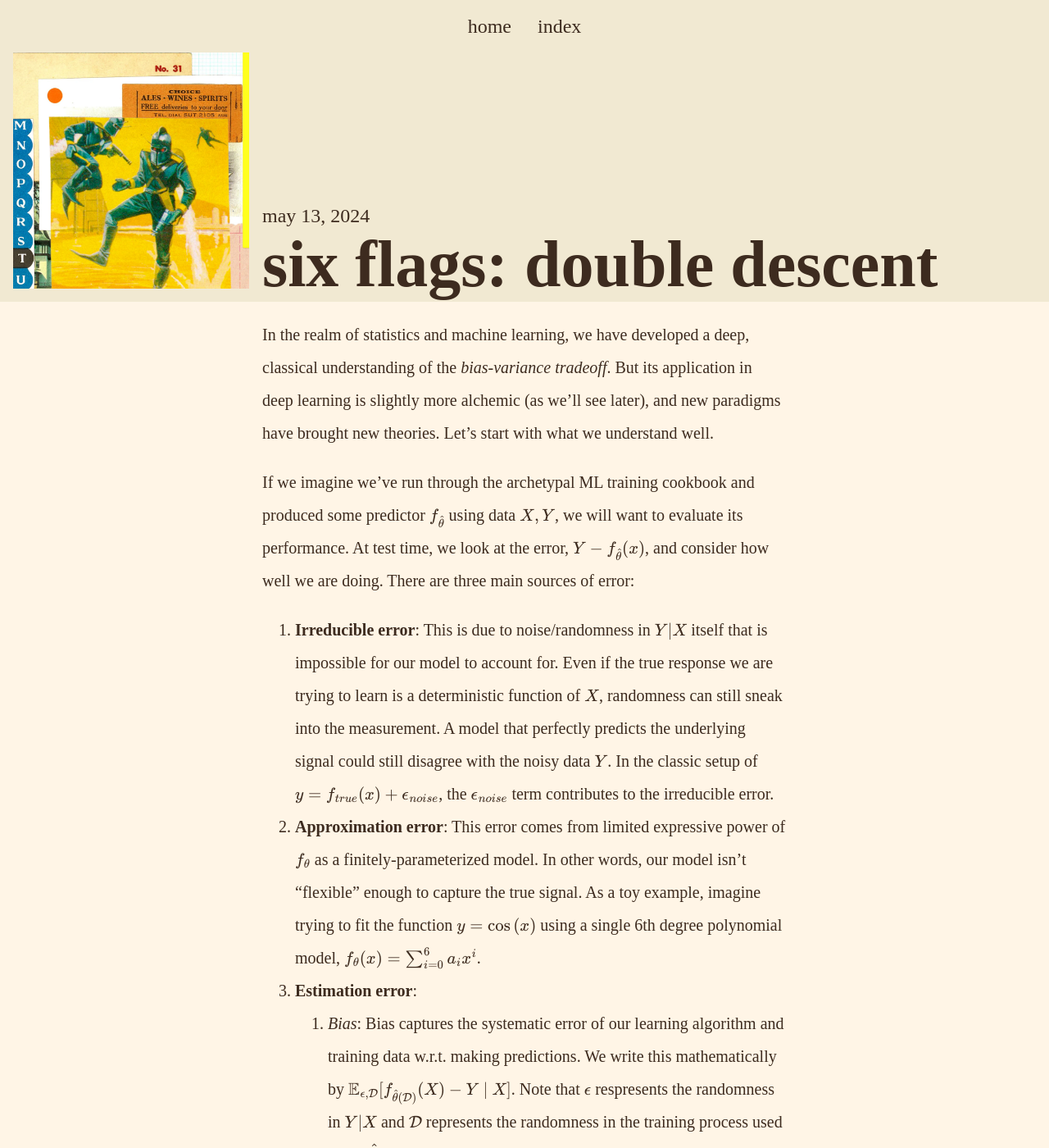
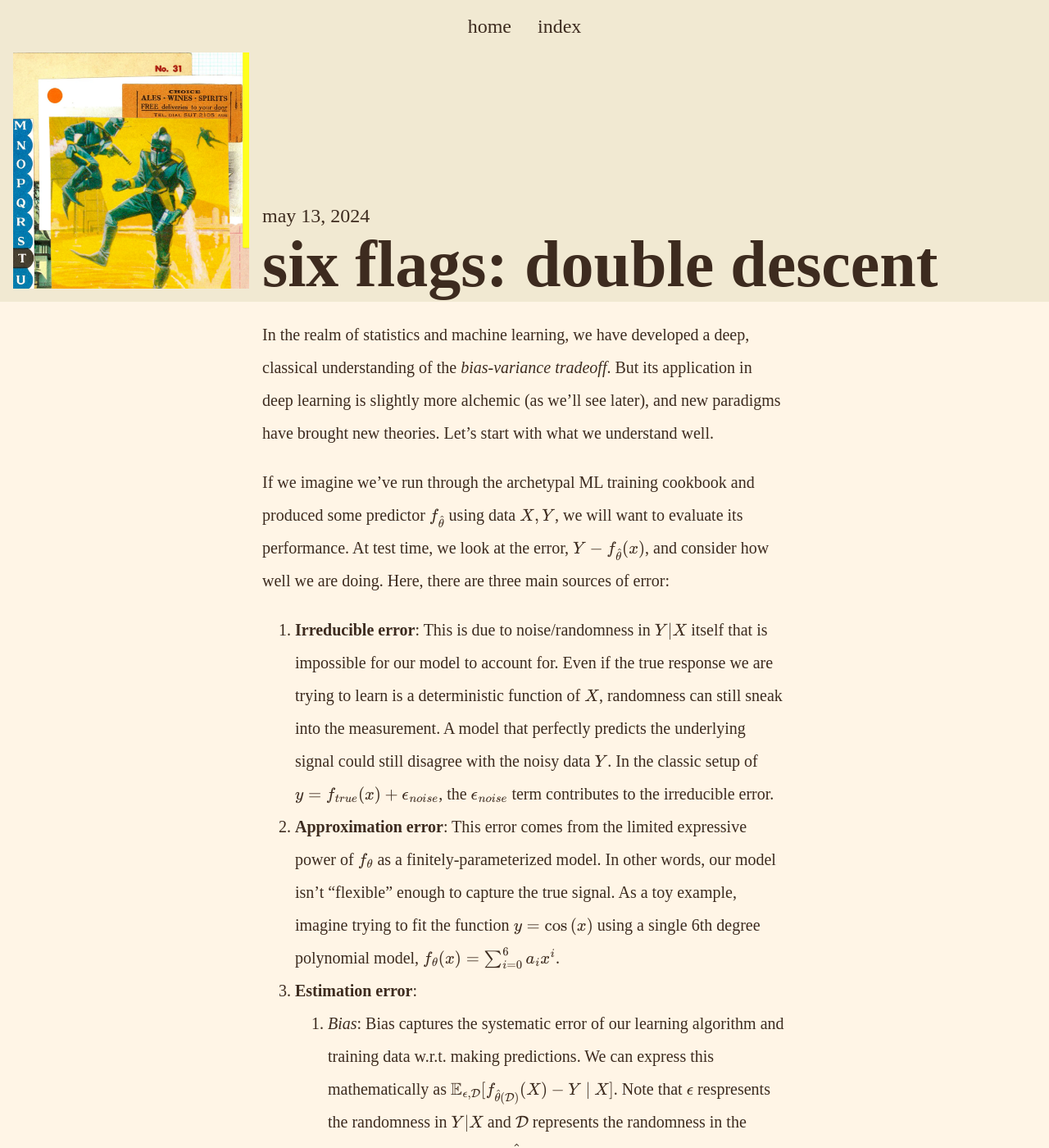
Before and after one commit to keatonelvins/keatonelvins.github.io, a Jekyll site: the page built from _posts/2024-05-13-double-descent.md, in a window 1280 px wide and 1400 px high. Shown: the whole window at 82% size. Built offline with Jekyll 4.4.1, drawn with Linux system fonts in a browser that asks for light colours; some web fonts are replaced; some of the changed text lies outside the part shown.

Commit message:
small double descent update

```diff
--- a/_posts/2024-05-13-double-descent.md
+++ b/_posts/2024-05-13-double-descent.md
@@ -8,12 +8,12 @@
 
 In the realm of statistics and machine learning, we have developed a deep, classical understanding of the *bias-variance tradeoff*. But its application in deep learning is slightly more alchemic (as we'll see later), and new paradigms have brought new theories. Let's start with what we understand well.
 
-If we imagine we've run through the archetypal ML training cookbook and produced some predictor $$f_{\hat{\theta}}$$ using data $$X, Y$$, we will want to evaluate its performance. At test time, we look at the error, $$Y - f_{\hat{\theta}}(x)$$, and consider how well we are doing. There are three main sources of error:
+If we imagine we've run through the archetypal ML training cookbook and produced some predictor $$f_{\hat{\theta}}$$ using data $$X, Y$$, we will want to evaluate its performance. At test time, we look at the error, $$Y - f_{\hat{\theta}}(x)$$, and consider how well we are doing. Here, there are three main sources of error:
 
 1. **Irreducible error**: This is due to noise/randomness in $$Y\vert X$$ itself that is impossible for our model to account for. Even if the true response we are trying to learn is a deterministic function of $$X$$, randomness can still sneak into the measurement. A model that perfectly predicts the underlying signal could still disagree with the noisy data $$Y$$. In the classic setup of $$y = f_{true}(x) + \epsilon_{noise}$$, the $$\epsilon_{noise}$$ term contributes to the irreducible error.
-2. **Approximation error**: This error comes from limited expressive power of $$f_\theta$$ as a finitely-parameterized model. In other words, our model isn't "flexible" enough to capture the true signal. As a toy example, imagine trying to fit the function $$y = \cos{(x)}$$ using a single 6th degree polynomial model, $$f_\theta(x) = \sum_{i=0}^6 a_ix^i$$.
+2. **Approximation error**: This error comes from the limited expressive power of $$f_\theta$$ as a finitely-parameterized model. In other words, our model isn't "flexible" enough to capture the true signal. As a toy example, imagine trying to fit the function $$y = \cos{(x)}$$ using a single 6th degree polynomial model, $$f_\theta(x) = \sum_{i=0}^6 a_ix^i$$.
 3. **Estimation error**:
-    1. *Bias*: Bias captures the systematic error of our learning algorithm and training data w.r.t. making predictions. We write this mathematically by $$\mathbb{E}_{\epsilon, \mathcal{D}}[f_{\hat{\theta}(\mathcal{D})}(X) - Y \ \vert\ X]$$. Note that $$\epsilon$$ respresents the randomness in $$Y\vert X$$ and $$\mathcal{D}$$ represents the randomness in the training process used to get $$\hat{\theta}$$. For example, this could include the training data set we used or the splits made in random forest trees. Traditionally, $$X$$ is separate from $$\mathcal{D}$$ and is not random. It's common to look at the squared bias to prevent positive and negative biases for different observations from canceling.
+    1. *Bias*: Bias captures the systematic error of our learning algorithm and training data w.r.t. making predictions. We can express this mathematically as $$\mathbb{E}_{\epsilon, \mathcal{D}}[f_{\hat{\theta}(\mathcal{D})}(X) - Y \ \vert\ X]$$. Note that $$\epsilon$$ respresents the randomness in $$Y\vert X$$ and $$\mathcal{D}$$ represents the randomness in the training process used to get $$\hat{\theta}$$. For example, this could include the training data set we used or the splits made in random forest trees. Traditionally, $$X$$ is separate from $$\mathcal{D}$$ and is not random. It's common to look at the squared bias to prevent positive and negative biases for different observations from canceling.
     2. *Variance*: This is the variable part of error. We write it as $$\mathbb{E}_{\mathcal{D}}[(f_{\hat{\theta}(\mathcal{D})}(X) - \mathbb{E}_{\mathcal{D}}[f_{\hat{\theta}(\mathcal{D})}(X) ])^2\ \vert \ X]$$, where $$\mathcal{D}$$ again represents the randomness of the training process. It describes how much our prediction "shakes" as a function of the randomness in the training.
 
 This perspective can be useful and many papers utilize the bias-variance decomposition in their derivations. However, it doesn't always match what our intuition might be, especially in deep learning settings. The following figure is intended to help us understand this point (this drawing is for high-level intuition, so we musn't allow ourselves to become confused over the exact dimensions and projections).
@@ -22,7 +22,7 @@
 
 For the graph on the right, we project the true model onto the subspace of models that we are considering. The result is the best possible approximation and is the goal of our learning algorithm. We see in the figure that our predicted model is not quite equal to the best approximation. In this perspective, instead of thinking of things in terms of bias and variance, we consider how much of the "true" and "false" directions we are incorporating into our prediction.
 
-We make this a bit more formal by discussing *survival* and *contamination*. Survival reflects, in expectation, how much of the true pattern survives the estimation/learning process. Contamination reflects how much useless information is "learned", e.g. spurious features that our model is capable of picking up but don't help with the prediction task. Survival and contamination can be thought of as the intuition behind bias and variance, respectively.
+We can make this a bit more formal by discussing *survival* and *contamination*. Survival reflects, in expectation, how much of the true pattern survives the estimation/learning process. Contamination reflects how much useless information is "learned", e.g. spurious features that our model is capable of picking up but don't help with the prediction task. Survival and contamination can be thought of as the intuition behind bias and variance, respectively.
 
 References:
 - https://mlu-explain.github.io/double-descent/
```
